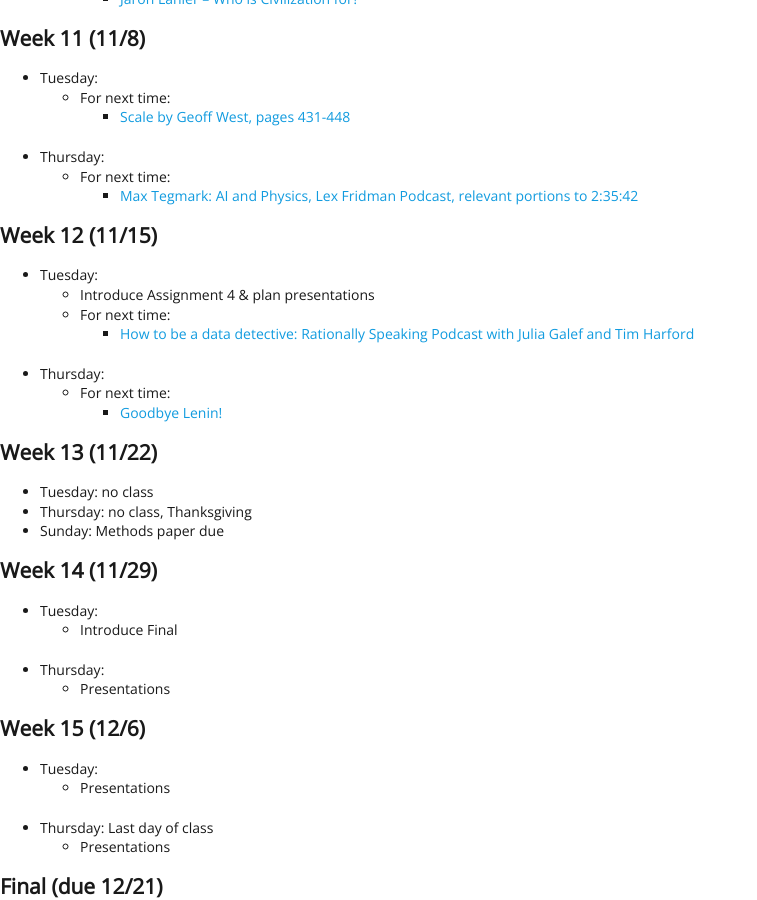
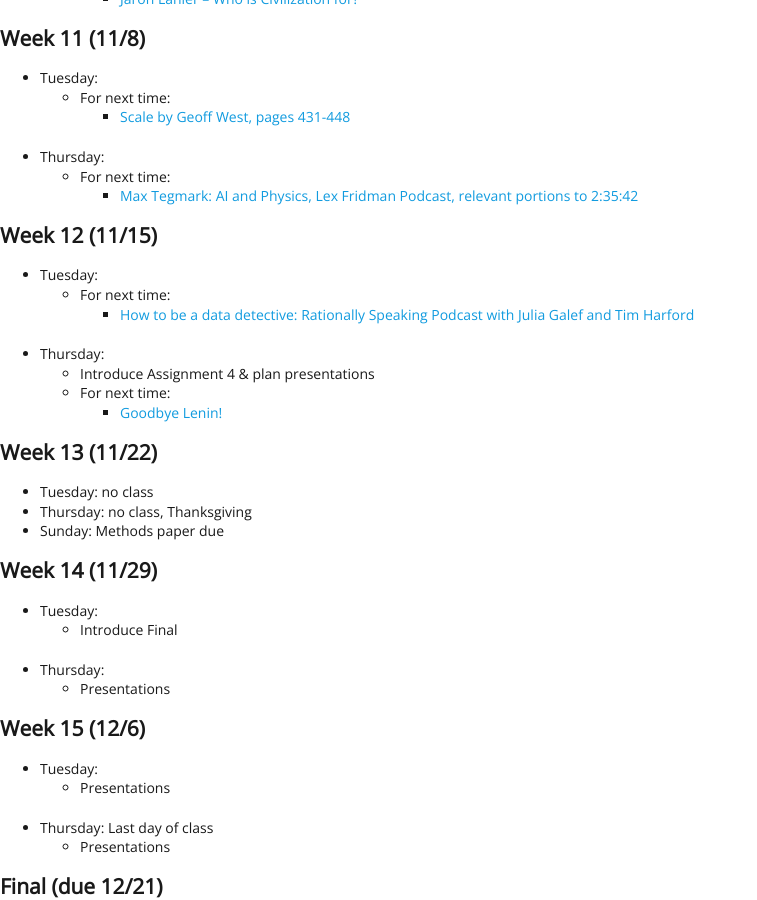
Before and after one commit to EMBrewer/dat150, a Jekyll site: the page built from _posts/2021-09-27-Schedule.md, in a window 1280 px wide and 900 px high, scrolled down 2218 px. Shown: the whole window, without its empty margins (0-757 px from the left). Built offline with Jekyll 4.4.1, drawn with Linux system fonts in a browser that asks for light colours; our own code applies the rules of GitHub Pages for plain Markdown files.

```diff
--- a/_posts/2021-09-27-Schedule.md
+++ b/_posts/2021-09-27-Schedule.md
@@ -101,10 +101,10 @@
 
 ## Week 12 (11/15)
 - Tuesday:
-	- Introduce Assignment 4 & plan presentations
 	- For next time:
 		- [How to be a data detective: Rationally Speaking Podcast with Julia Galef and Tim Harford](http://rationallyspeakingpodcast.org/256-how-to-be-a-data-detective-tim-harford/)
 - Thursday:
+	- Introduce Assignment 4 & plan presentations
 	- For next time:
 		- [Goodbye Lenin!](https://www.youtube.com/watch?v=qQvzOipkkNM)
 
```
